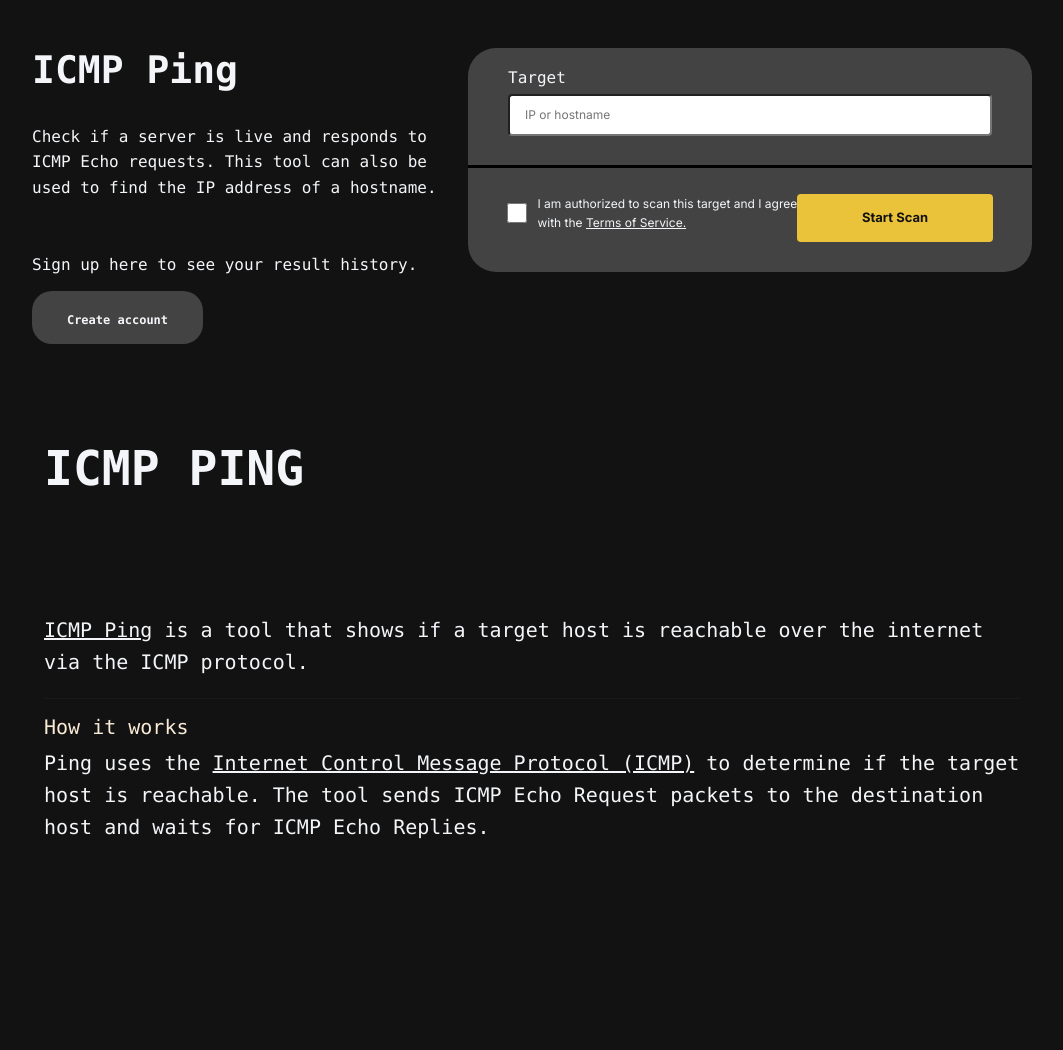
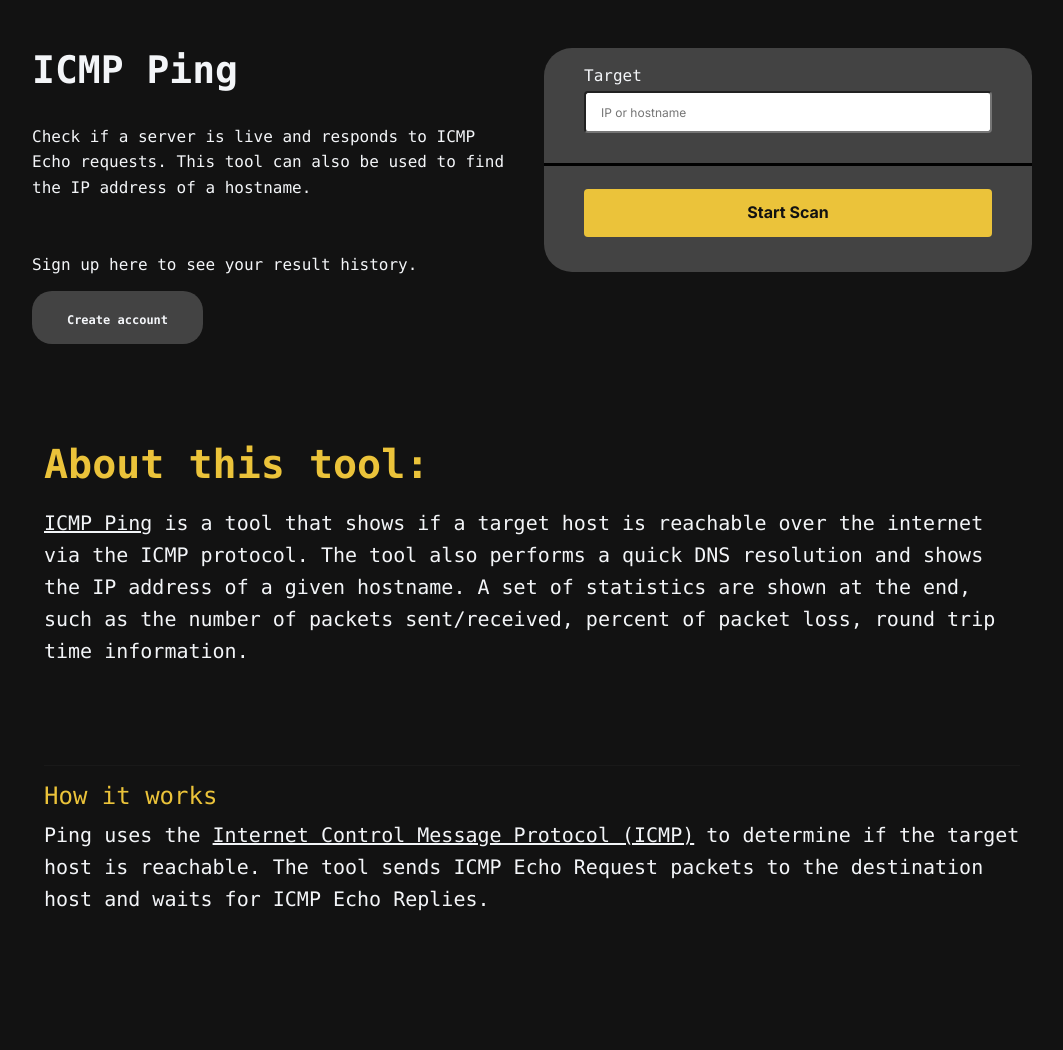
Before and after one commit to anasjag/LinuxToolBox, a Flask app: page /ping.html in a window 1280 px wide. Shown: the part 72-1122 px from the top of the page, without its empty margins (108-1171 px from the left). Run offline with Flask 3, Linux system fonts and the light colour scheme; some libraries are stand-ins or nearby versions.

Commit message:
ping_result

```diff
--- a/forms.py
+++ b/forms.py
@@ -135,5 +135,4 @@ class ToolsForm(FlaskForm):
 
 class PingForm(FlaskForm):
     targetForm = StringField("Target", validators=[InputRequired()])
-    checkbox = BooleanField("I am authorized to scan this target and I agree with the Terms of Service.",validators=[InputRequired()])
     submit = SubmitField("Start Scan")
--- a/routes.py
+++ b/routes.py
@@ -56,20 +56,18 @@ def ping_page():
 def ping(target_ip):
 
     ping_command = ['ping', '-c', '5', target_ip]
-    ping_result = subprocess.run(ping_command, capture_output=True)
+    ping_output = subprocess.run(ping_command, capture_output=True).stdout.decode('utf-8')
 
     # Access the output and error if needed
-    ping_output = ping_result.stdout.decode('utf-8')
-    ping_error = ping_result.stderr.decode('utf-8')
+    # ping_output = ping_result.stdout.decode('utf-8')
+    # ping_error = ping_result.stderr.decode('utf-8')
     if ping_output is not None:
-        print(f"{target_ip} is reachable \n ({ping_output} ms)")
+        print(f'PING 192.168.1.5 (192.168.1.5): 56 data bytes\n64 bytes from 192.168.1.5: icmp_seq=0 ttl=64 time=110.743 ms\n64 bytes from 192.168.1.5: icmp_seq=1 ttl=64 time=30.948 ms\n64 bytes from 192.168.1.5: icmp_seq=2 ttl=64 time=45.737 ms\n64 bytes from 192.168.1.5: icmp_seq=3 ttl=64 time=65.080 ms\n64 bytes from 192.168.1.5: icmp_seq=4 ttl=64 time=83.715 ms\n\n--- 192.168.1.5 ping statistics ---\n5 packets transmitted, 5 packets received, 0.0% packet loss\nround-trip min/avg/max/stddev = 30.948/67.245/110.743/28.100 ms\n')
     else:
         print(f"{target_ip} is unreachable")
-    print(ping_error)
-        # return render_template('scan.html', scan_result=scan_result, ip=target_ip)
-    # else:
-        # Handle the case when data is not available or has unexpected structure
-    return render_template('scan.html', scan_result=None, ip=target_ip)
+    # print(ping_error)
+
+    return render_template('ping_result.html', scan_result=ping_output, ip=target_ip)
 
 @pages.route("/tools.html", methods=["GET", "POST"])
 def tools():
--- a/static/css/tools.css
+++ b/static/css/tools.css
@@ -265,6 +265,23 @@
     margin-bottom: 0px;
   }
 }
+@media (min-width: 300px) {
+  #tool_section3 {
+    padding-left: 0.5rem;
+    padding-right: 0.5rem;
+
+  }
+}
+@media (min-width: 992px) {
+  #tool_section3{
+
+    padding-left: 2.5rem;
+    padding-right: 2.5rem;
+
+
+  }
+}
+
 
 @media (min-width: 300px) {
   #tool_section1, #tool_section2 {
@@ -274,8 +291,8 @@
     width: 100%;
     flex-direction: column;
     padding-bottom: 5px;
-    padding-left: 1.5rem;
-    padding-right: 1.5rem;
+    padding-left: 0.5rem;
+    padding-right: 0.5rem;
     padding-top: 3%;
   }
 }
@@ -326,7 +343,30 @@
     padding: initial;
   }
 }
-
+@media (min-width: 300px) {
+  #ping_card_btn {
+    background-color: #EBC33A;
+    color: #121212;
+    border: none;
+    border-radius: 4px;
+    width: 100%;
+    height: 26px;
+    margin-top: 9px;
+    font-size: 8px;
+    padding: initial;
+  }
+}
+@media (min-width: 992px) {
+  #ping_card_btn {
+    background-color: #EBC33A;
+    color: #121212;
+    border: none;
+    border-radius: 4px;
+    width: 100%;
+    height: 48px;
+    font-size: 16px;
+  }
+}
 @media (min-width: 992px) {
   #flexSwitchCheckDefault-1 {
     width: 48px;
--- a/templates/ping.html
+++ b/templates/ping.html
@@ -12,7 +12,7 @@
         <!-- Loading indicator -->
         <div class="loading" id="loadingIndicator">
             <div class="loading-indicator"></div>
-            <p class="font-monospace" id="scan_p1">Starting Nmap Scan</p>
+            <p class="font-monospace" id="scan_p1">Scan in progress</p>
         </div>
 
         <!-- Content of the modal -->
@@ -55,22 +55,8 @@
                         </div>
                     </section>
 
-                    <div id="tool_section3" style="display: flex;margin-top: 3%;padding-left: 7%;
-                    padding-right: 7%;">
-                        <div id="tool_checkbox_terms" class="custom-control custom-checkbox custom-control-inline"
-                            style="display: flex; align-items: center;">
-
-                            {{ form.checkbox(class="custom-control-input", style="width: 20px; height: 20px;",
-                            id="customCheckInline1") }}
-                            <label class="form-label custom-control-label" id="tool_terms_p" for="customCheckInline2">I
-                                am authorized to scan this target and I
-                                agree with the <span style="text-decoration: underline;">Terms of
-                                    Service.</span></label>
-
-                        </div>
-
-
-                        {{ form.submit(class="btn btn-primary shadow home_signup",id="tool_card_btn",
+                    <div id="tool_section3" style="display: flex;margin-top: 3%;">
+                        {{ form.submit(class="btn btn-primary shadow home_signup",id="ping_card_btn",
                         **{'data-bss-hover-animate':"pulse"})
                         }}
                         </form>
@@ -83,18 +69,20 @@
 <section class="py-4" style="background-color: #121212;">
     <div class="container py-4">
         <div class="row mx-auto">
-            <div class="col">
-                <h1 class="font-monospace text-contnt "><strong>ICMP PING</strong></h1>
+            <div class="col" >
+                <h1 class="font-monospace" style="color:#EBC33a; margin-bottom:2%"><strong>About this tool: </strong></h1>
                 <div class="row">
                     <div class="col">
-                        <p class="font-monospace text2-contnt">
+                        <p class="font-monospace text2-contnt" style="margin-bottom: 10%;">
                             <a aria-current="page" href="#" class="font-monospace text2-contnt">ICMP Ping</a>
                             is a tool that shows if a target host is reachable over the internet via the ICMP protocol.
+                            The tool also performs a quick DNS resolution and shows the IP address of a given hostname.
+                            A set of statistics are shown at the end, such as the number of packets sent/received, percent of packet loss, round trip time information.
                         </p>
                         <hr>
 
                         <h3 id="how-it-works" class="font-monospace text2-contnt">
-                            <a href="#how-it-works" style="color: antiquewhite;">How it works</a>
+                            <a href="#how-it-works" style="    font-size: 24px;color:#EBC33a;">How it works</a>
                         </h3>
                         <p class="font-monospace text2-contnt">Ping uses the <a
                                 class="font-monospace text2-contnt"
--- a/templates/scan.html
+++ b/templates/scan.html
@@ -146,7 +146,7 @@
       }
     }
   </style>
-  <title>Nmap Scan Report - Scanned at Wed Dec 27 16:11:59 2023</title>
+  <title>Nmap Scan Report</title>
   <script type="text/javascript">
 
 
--- a/templates/tools.html
+++ b/templates/tools.html
@@ -27,9 +27,10 @@
                 <h1 class="font-monospace" id="tool_h1"><strong>Port Scan with Nmap</strong></h1>
                 <p class="font-monospace" id="tool_p1">Find open ports and running services, and do OS fingerprinting in
                     a single port check.<br><br>Each Nmap port scan against a target IP address or hostname
-                    automatically maps the attack surface and gives accurate data for your reconnaissance work. Sign up
-                    here.</p>
+                    automatically maps the attack surface and gives accurate data for your reconnaissance work. </p>
+
                 {%if not session.get("email")%}
+                <p class="font-monospace" style="color: #F3F5F8;"> Sign up here to see your result history.</p>
                 <a class="btn font-monospace text-center shadow d-block" role="button" data-bss-hover-animate="pulse"
                     id="tool_btn1" href="signup.html">Create account</a>
                 {%endif%}
```
Also changed, not shown: templates/ping_result.html (added, +130 -0 lines).
